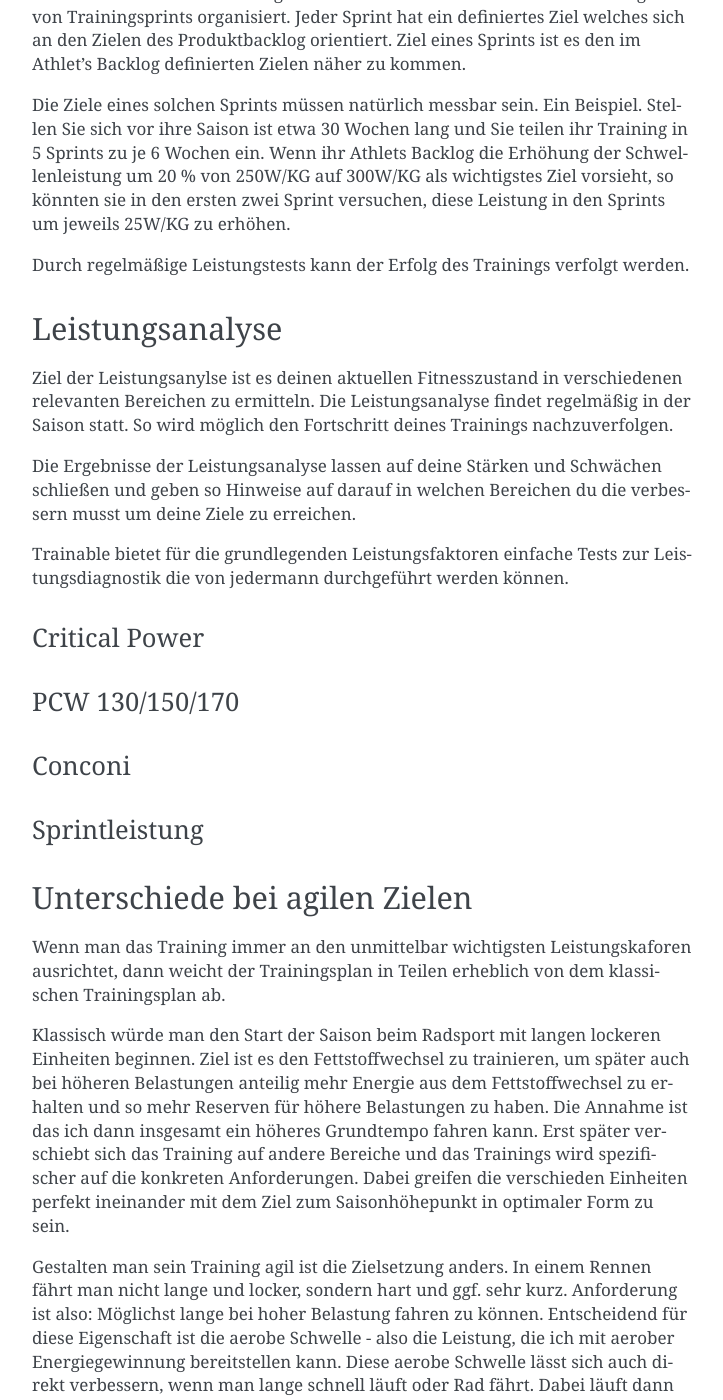
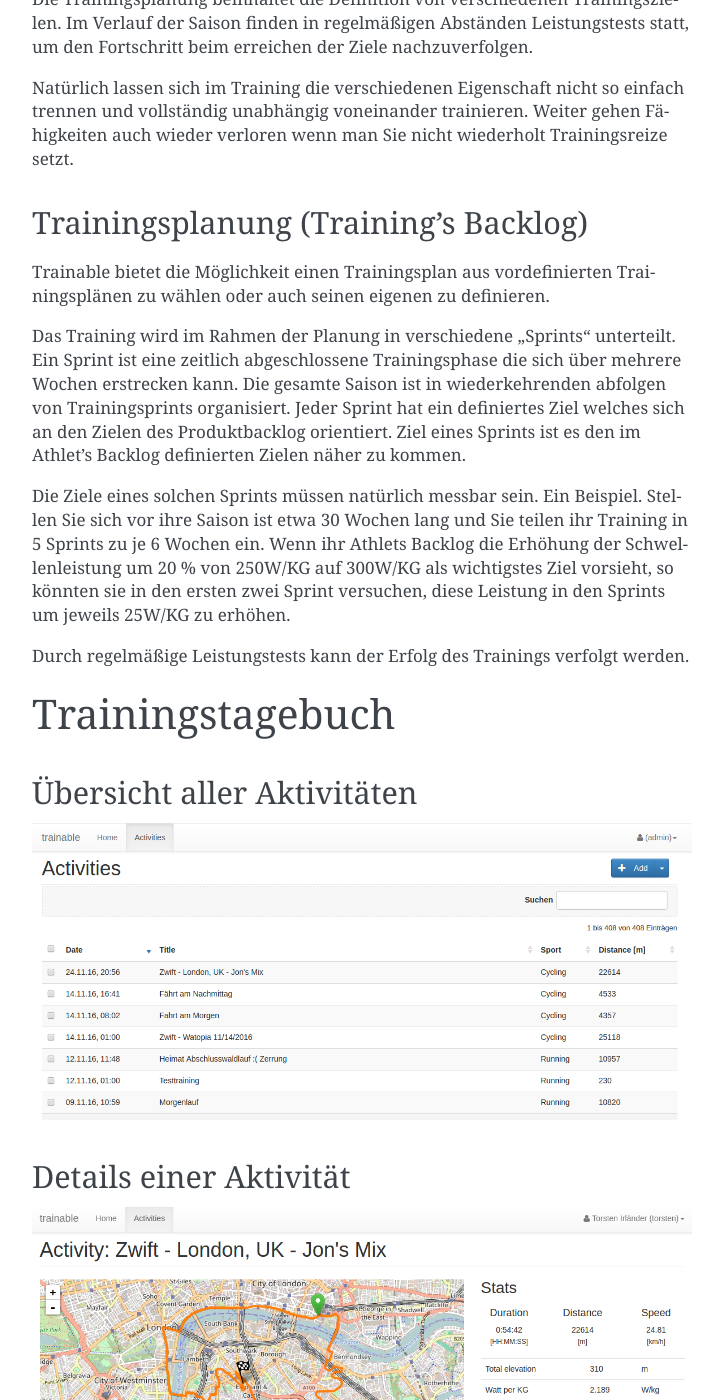
Before and after one commit to toirl/trainable, a Sphinx documentation site: the page built from docs/source/main.rst, in a window 1280 px wide and 1400 px high, scrolled down 5088 px. Shown: the whole window, without its empty margins (388-1111 px from the left). Built offline with Sphinx 7.4.7, drawn with Linux system fonts in a browser that asks for light colours; some of the changed text lies outside the part shown.

Commit message:
Restructured documentation.

```diff
--- a/docs/source/main.rst
+++ b/docs/source/main.rst
@@ -113,6 +113,36 @@
 Wettkampftag sein, und der Athlet wäre sich immer sicher, sich bestmöglich
 vorbereitetet zu haben.
 
+Wenn man das Training immer an den unmittelbar wichtigsten Leistungskaforen
+ausrichtet, dann weicht der Trainingsplan in Teilen erheblich von dem
+klassischen Trainingsplan ab.
+
+Klassisch würde man den Start der Saison beim Radsport mit langen lockeren
+Einheiten beginnen. Ziel ist es den Fettstoffwechsel zu trainieren, um später
+auch bei höheren Belastungen anteilig mehr Energie aus dem Fettstoffwechsel zu
+erhalten und so mehr Reserven für höhere Belastungen zu haben. Die Annahme ist
+das ich dann insgesamt ein höheres Grundtempo fahren kann. Erst später
+verschiebt sich das Training auf andere Bereiche und das Trainings wird
+spezifischer auf die konkreten Anforderungen. Dabei greifen die verschieden
+Einheiten perfekt ineinander mit dem Ziel zum Saisonhöhepunkt in optimaler
+Form zu sein.
+
+Gestalten man sein Training agil ist die Zielsetzung anders. In einem Rennen
+fährt man nicht lange und locker, sondern hart und ggf. sehr kurz. Anforderung
+ist also: Möglichst lange bei hoher Belastung fahren zu können. Entscheidend
+für diese Eigenschaft ist die aerobe Schwelle - also die Leistung, die ich mit
+aerober Energiegewinnung bereitstellen kann. Diese aerobe Schwelle lässt sich
+auch direkt verbessern, wenn man lange schnell läuft oder Rad fährt.
+Dabei läuft dann vielleicht der Fettstoffwechsel noch nicht optimal, aber den
+könnte man z.B. auch später trainieren. Das Training des Fettstoffwechsel
+könnte dann auch gleich mit höherer Intensität ablaufen, denn die aerobe
+Schwelle haben wir ja bereits gehoben.
+
+Entscheidend bei der Plaung eines Trainings nach agilen Methoden ist die
+folgende Frage: Mit welchem Training wäre ich zu jedem Zeitpunkt in der Saison
+gemessen an meinen Saisonziel der besserere Athlet.
+
+
 Zielgruppe
 ==========
 Trainable richtet sich an ambitionierte Hobby-Athleten, die aufgrund von
@@ -145,78 +175,51 @@
 wir erinnern uns: Agile Methode versprechen eine Riskominimierung indem
 wir zu jedem Zeitpunkt den größtmöglichen Wert herstellen.
 
-****************
-Athlet's Backlog
-****************
-Wer die Scrum-Method aus dem Projektmanagment kennt, der kennt den Begriff des
-Produkt Backlog.  Im Produkt Backlog sind die benötigten Produkteigenschaften
-definiert, die hergestellt werden werden müssen, um im Projekt erfolgreich zu
-sein.  Die verschiedenen Eigenschaften sind nach Priortät geordnet, kann sich
-aber jederzeit ändern. So ist sicher gestellt das das Produkt zu jedem
-Zeitpunkt den größtmöglichen Wert darstellt.
+********************************
+Athlet's Backlog (Saisonplanung)
+********************************
+Vereinfacht gesagt ist das Athlet's Backlog ihr Trainingsplan für die Saison.
 
-Übertragen auf den Athleten enthält das Athlet's Backlog die Fähigkeiten, die
-von einem Athleten gefordert sind, um vor dem Hintergrund seiner Saisonziele
-erfolgreich zu sein. Auch hier sind diese Eigenschaften nach in ihrer
-Priorität geordnet, auch hier können diese sich ändern. Im Rahmen des
-Trainings soll so erreicht werden, das der Athlet die Fähigkeiten und
-Eigenschaften als erstes erlangt und erhält, die für die spezifischen
-Saisonziele am wichtigsten sind.
-
-Vereinfacht gesagt ist das Athlet's Backlog ihr Trainingsplan für die Saison.
+Das Athlet's Backlog enthält die Fähigkeiten, die von einem Athleten gefordert
+sind, um in der Saison erfolgreich zu sein. Die verschiedenen Fähigkeiten sind
+nach den Anforderungen priorisiert, die sich aus Saisonzielen ergeben. Die
+Priorisierung kann sich aber jederzeit ändern.  Im Rahmen des Trainings soll
+so erreicht werden, das der Athlet die Fähigkeiten und Eigenschaften als
+erstes erlangt und erhält, die für die spezifischen Saisonziele am wichtigsten
+sind.
 
 Saisonziele
 ===========
 Die Saisonziele geben die Inhalte des Athlet's Backlog vor. Sie geben vor
-welche Eigenschaften für mich am wichtigsten sind. Diese Eigenschaften nennen
-sich Leistungsfaktoren. Sie geben vor was ich trainieren muss. Sie
+welche Eigenschaften für den Athleten am wichtigsten sind. Diese Eigenschaften
+nennen sich Leistungsfaktoren. Sie geben vor was trainiert werden muss. Sie
 unterscheiden sich und sind je nach Ziel unterschiedlich wichtig.
 
 Ziele der Saison sollten in der gleichen Form formliert werden wie auch
-klassicher Weise User-Storys formuliert werden. Ein Bespiel:
+klassicher Weise User-Storys formuliert werden. Ein Bespiel::
 
-Als Athlet möchte ich gerne das lokale Zeitfahren mit einer Top-3 Platzierung
-beenden, damit ich die Qualifikation für die Regionalauswahl erreiche.
+        Als Athlet möchte ich gerne das lokale Zeitfahren mit einer Top-3
+        Platzierung beenden, damit ich die Qualifikation für die
+        Regionalauswahl erreiche.
 
 Es können gerne mehrere Ziele definiert sein. Wichtig ist nur das die Ziele
 messbar und realistisch erreichbar sind.
 
-Auf Basis dieser Ziele lassen sich die Leistungsfaktoren identifizieren die
-für die Erreichung der Saisonziele die höchste Prioriät haben.
+.. index::
+   single: Leistungsfaktoren
 
-
-Leistungsfaktoren
-=================
-
-
-.. index::
-   single: Kraft
-
-Kraft
------
-
-.. index::
-   single: Ausdauer
-   single: Ausdauer; anaerobe Ausdauer
-   single: Ausdauer; aerobe Ausdauer
-
-Ausdauer
---------
-
-.. index::
-   single: Schnelligkeit
-
-Schnelligkeit
--------------
+Auf Basis dieser Ziele lassen sich die Leistungsfaktoren (Kraft, Ausdauer, Schnelligkeit) identifizieren die
+für die Erreichung der Saisonziele die höchste Prioriät haben. Diese
+Leistungsfaktoren geben die :ref:`trainingsziele` vor.
 
 Trainingsziele
 ==============
 Trainingsziele sind die Verbesserung der wettkampspezifischen
-Leistungsfaktoren. Dabei gibt es einen einfachen Grundsatz: Dabei gibt es den
-einfachen Grundsatz das man das möglichst viel und häufig trainiert was man
-auch am dringensten braucht.   Langes ausdauerndes Laufen lernt man am besten
-indem man lange ausdauernd läuft.  Schnell Radfahren trainiert man am besten
-durch schnelles Radfahren. Klingt so einleuchtend und einfach.
+Leistungsfaktoren. Dabei gibt es den einfachen Grundsatz das man das möglichst
+viel und häufig trainiert was man auch am dringensten braucht. Langes
+ausdauerndes Laufen lernt man am besten indem man lange ausdauernd läuft.
+Schnell Radfahren trainiert man am besten durch schnelles Radfahren. Klingt so
+einleuchtend und einfach.
 
 Zur Steuerung des Trainings müssen die die Trainingsziele ebenfalls klar
 messbar sein. Hier ein paar Beispiele:
@@ -227,20 +230,21 @@
 * Kraftsteigerung
 * etc.
 
+Die Trainingsplanung beinhaltet die Definition von verschiedenen Trainingszielen. Im
+Verlauf der Saison finden in regelmäßigen Abständen Leistungstests statt, um
+den Fortschritt beim erreichen der Ziele nachzuverfolgen.
+
 Natürlich lassen sich im Training die verschiedenen Eigenschaft nicht so
 einfach trennen und vollständig unabhängig voneinander trainieren. Weiter gehen
 Fähigkeiten auch wieder verloren wenn man Sie nicht wiederholt Trainingsreize
 setzt.
 
-Traingsfortschritte
-===================
+Trainingsplanung (Training's Backlog)
+=====================================
+Trainable bietet die Möglichkeit einen Trainingsplan aus vordefinierten
+Trainingsplänen zu wählen oder auch seinen eigenen zu definieren.
 
-******************
-Training's Backlog
-******************
-Das Training's Backlog enthält die einzelnen Trainingseinheiten, die im Rahmen
-eines Training Sprints durchgeführt werden werden, um das Ziel zu erreichen.
-
+Das Training wird im Rahmen der Planung in verschiedene „Sprints“ unterteilt.
 Ein Sprint ist eine zeitlich abgeschlossene Trainingsphase die sich über
 mehrere Wochen erstrecken kann. Die gesamte Saison ist in wiederkehrenden
 abfolgen von Trainingsprints organisiert. Jeder Sprint hat ein definiertes
@@ -258,72 +262,6 @@
 werden.
 
 .. index::
-   single: Leistungsanalyse
-
-.. _diagnostic:
-
-Leistungsanalyse
-================
-Ziel der Leistungsanylse ist es deinen aktuellen Fitnesszustand in
-verschiedenen relevanten Bereichen zu ermitteln. Die Leistungsanalyse findet
-regelmäßig in der Saison statt. So wird möglich den
-Fortschritt deines Trainings nachzuverfolgen.
-
-Die Ergebnisse der Leistungsanalyse lassen auf deine Stärken und Schwächen
-schließen und geben so Hinweise auf darauf in welchen Bereichen du die
-verbessern musst um deine :ref:`Ziele <plan-goals>` zu erreichen.
-
-.. index::
-   single: Leistungsfaktoren
-   single: Leistungsfaktoren; Kraft
-   single: Leistungsfaktoren; Ausdauer
-   single: Leistungsfaktoren; Schnelligkeit
-
-Trainable bietet für die grundlegenden Leistungsfaktoren einfache Tests
-zur Leistungsdiagnostik die von jedermann durchgeführt werden können.
-
-Critical Power
---------------
-PCW 130/150/170
----------------
-Conconi
--------
-Sprintleistung
---------------
-
-
-Unterschiede bei agilen Zielen
-==============================
-Wenn man das Training immer an den unmittelbar wichtigsten Leistungskaforen
-ausrichtet, dann weicht der Trainingsplan in Teilen erheblich von dem
-klassischen Trainingsplan ab.
-
-Klassisch würde man den Start der Saison beim Radsport mit langen lockeren
-Einheiten beginnen. Ziel ist es den Fettstoffwechsel zu trainieren, um später
-auch bei höheren Belastungen anteilig mehr Energie aus dem Fettstoffwechsel zu
-erhalten und so mehr Reserven für höhere Belastungen zu haben. Die Annahme ist
-das ich dann insgesamt ein höheres Grundtempo fahren kann. Erst später
-verschiebt sich das Training auf andere Bereiche und das Trainings wird
-spezifischer auf die konkreten Anforderungen. Dabei greifen die verschieden
-Einheiten perfekt ineinander mit dem Ziel zum Saisonhöhepunkt in optimaler
-Form zu sein.
-
-Gestalten man sein Training agil ist die Zielsetzung anders. In einem Rennen
-fährt man nicht lange und locker, sondern hart und ggf. sehr kurz. Anforderung
-ist also: Möglichst lange bei hoher Belastung fahren zu können. Entscheidend
-für diese Eigenschaft ist die aerobe Schwelle - also die Leistung, die ich mit
-aerober Energiegewinnung bereitstellen kann. Diese aerobe Schwelle lässt sich
-auch direkt verbessern, wenn man lange schnell läuft oder Rad fährt.
-Dabei läuft dann vielleicht der Fettstoffwechsel noch nicht optimal, aber den
-könnte man z.B. auch später trainieren. Das Training des Fettstoffwechsel
-könnte dann auch gleich mit höherer Intensität ablaufen, denn die aerobe
-Schwelle haben wir ja bereits gehoben.
-
-Entscheidend bei der Plaung eines Trainings nach agilen Methoden ist die
-folgende Frage: Mit welchem Training wäre ich zu jedem Zeitpunkt in der Saison
-gemessen an meinen Saisonziel der besserere Athlet.
-
-.. index::
    single: Traininstagebuch
 
 .. _logbook:
@@ -336,7 +274,7 @@
 ===========================
 .. image:: screenshots/activies/overview.png
 
-Aktivität einer Aktivität
+Details einer Aktivität
 =========================
 .. image:: screenshots/activies/details.png
 
@@ -386,6 +355,5 @@
 
 * Projekt -> Saison
 * Produkt -> Athlet
-* Product Backlog -> Athlets Backlog
-* Sprint -> Trainingsphase
-* Sprint Backlog -> Trainingsplan
+* Product Backlog -> Trainingsplan (Athlets Backlog)
+* Sprint -> Trainingsphase (Sprint Backlog)
```
Also changed, not shown: other parts of docs/source/main.rst (+33 -2 lines).
